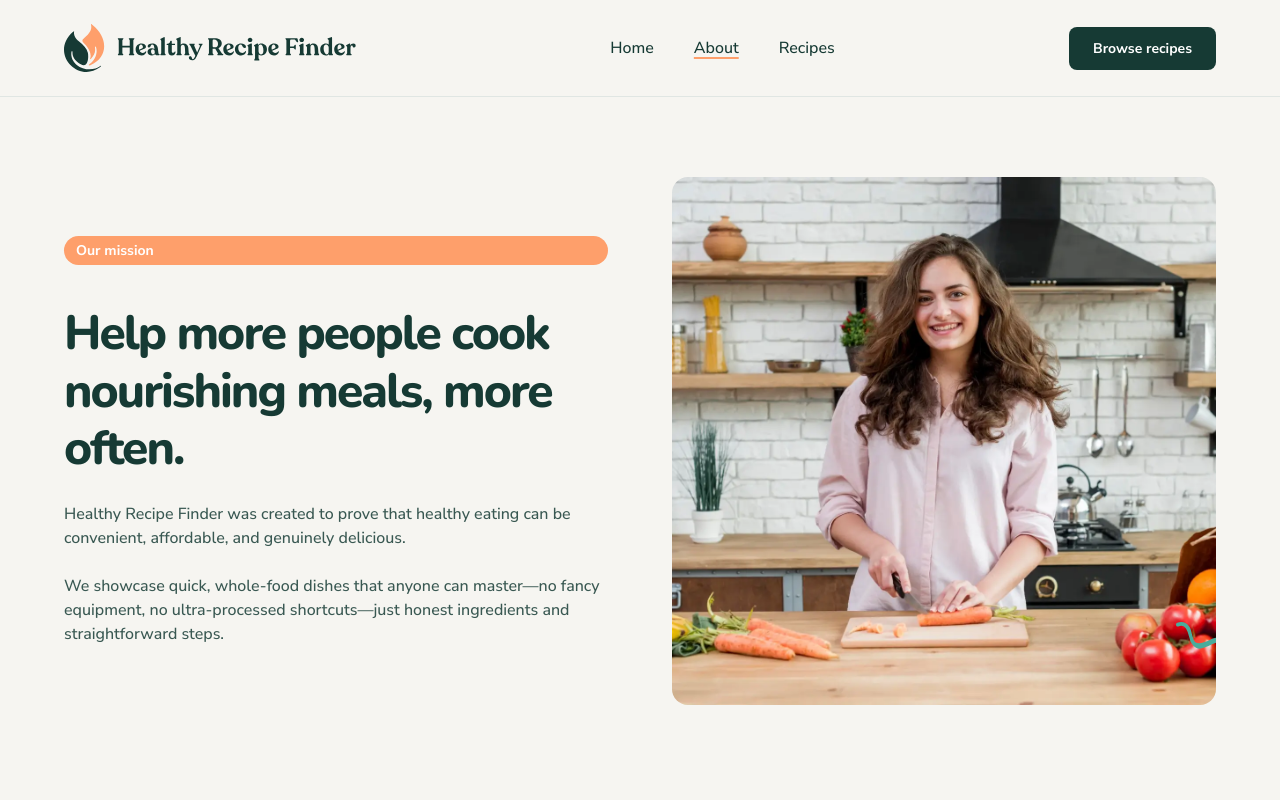
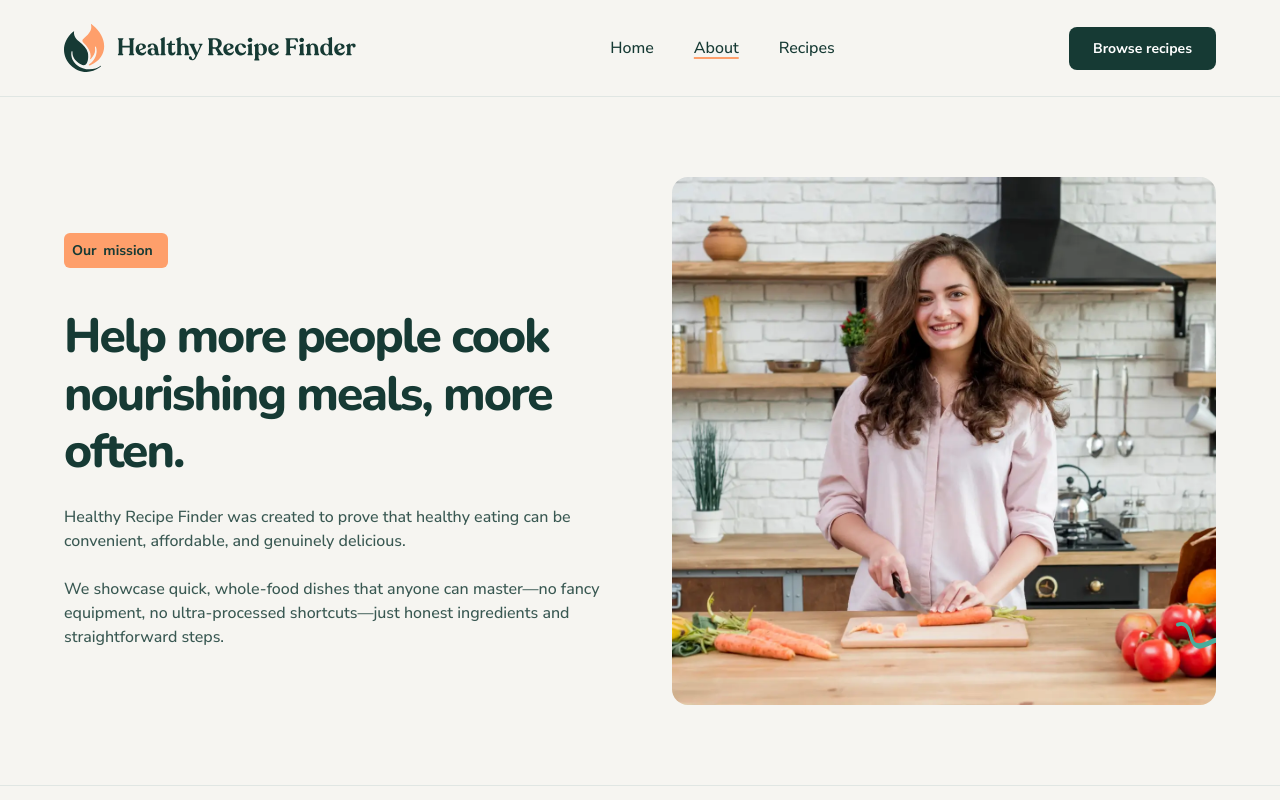
Before and after one commit to axoo01/recipe-finder, an Angular app: page / in a window 1280 px wide. Both pictures are taken after a click on the link "About". Shown: the top 800 px of the page. Built offline with nearby package versions, Linux system fonts and the light colour scheme.

Commit message:
style: add section dividers to home and about pages
About page: full-width border-bottom on mission, why-we-exist, and
food-philosophy sections. Home page: inset hr dividers with 1rem
margin between features/real-life and real-life/cta sections.

```diff
--- a/src/app/app.component.html
+++ b/src/app/app.component.html
@@ -8,6 +8,7 @@
 @if (currentView() === 'home') {
   <app-hero (browseClick)="showRecipes()" />
   <app-features />
+  <hr class="section-divider">
   <app-real-life />
   <app-cta (browseClick)="showRecipes()" />
   <app-footer />
--- a/src/app/app.component.scss
+++ b/src/app/app.component.scss
@@ -1,3 +1,9 @@
 :host {
   display: block;
 }
+
+.section-divider {
+  border: none;
+  border-top: 1px solid var(--color-neutral-200);
+  margin: 0 5rem;
+}
--- a/src/app/components/about/about.component.scss
+++ b/src/app/components/about/about.component.scss
@@ -39,19 +39,25 @@
   padding: var(--spacing-1000) var(--spacing-800);
 }
 
+.mission,
+.why-we-exist,
+.food-philosophy {
+  border-bottom: 1px solid var(--color-neutral-200);
+}
+
 // ── Mission ──────────────────────────────────────────────────
 
 .badge {
-  display: inline-block;
   background-color: var(--color-orange-500);
-  color: var(--color-neutral-0);
+  color: var(--color-neutral-900);
   font-family: var(--font-nunito-sans);
   font-weight: 700;
   font-size: 14px;
-  line-height: 150%;
-  padding: var(--spacing-050) var(--spacing-150);
-  border-radius: var(--radius-full);
+  padding: 0.5rem;
+  width: 6.5rem;
+  border-radius: var(--radius-6);
   margin-bottom: var(--spacing-200);
+  word-spacing: 3px;
 }
 
 .mission-text {
```
